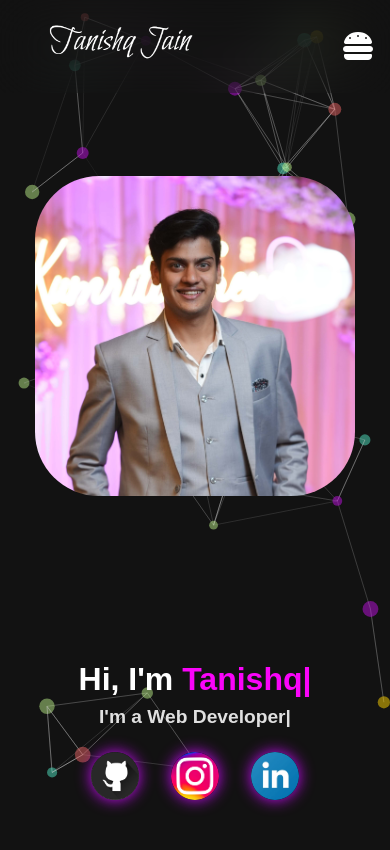
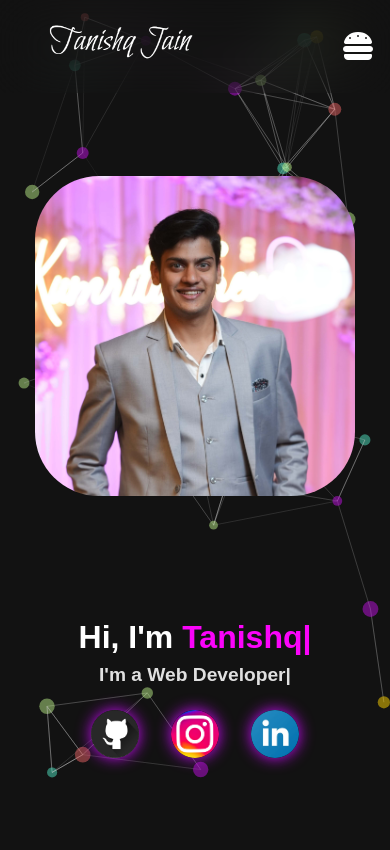
Before and after one commit to tanishqJain16/MyPortfolio, a React (Vite) app: page / in a window 390 px wide. Shown: the top 850 px of the page. Built offline with nearby package versions, Linux system fonts and the light colour scheme.

Commit message:
minor changes

```diff
--- a/src/pages/Home/Home.css
+++ b/src/pages/Home/Home.css
@@ -70,6 +70,7 @@
     .home>.home-left {
         width: 100vw;
         height: 50vh;
+        margin-top: -5vh;
     }
 
     .home>.home-right {
```
